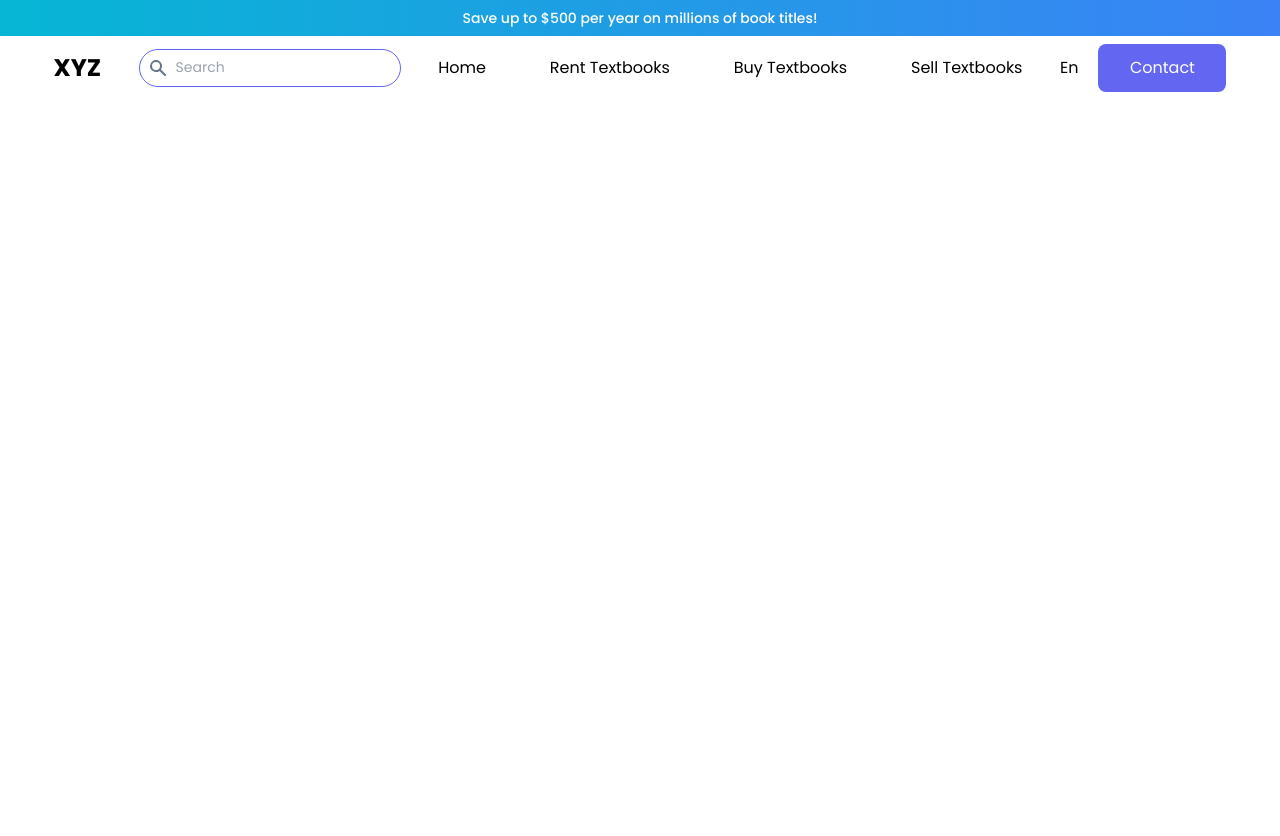
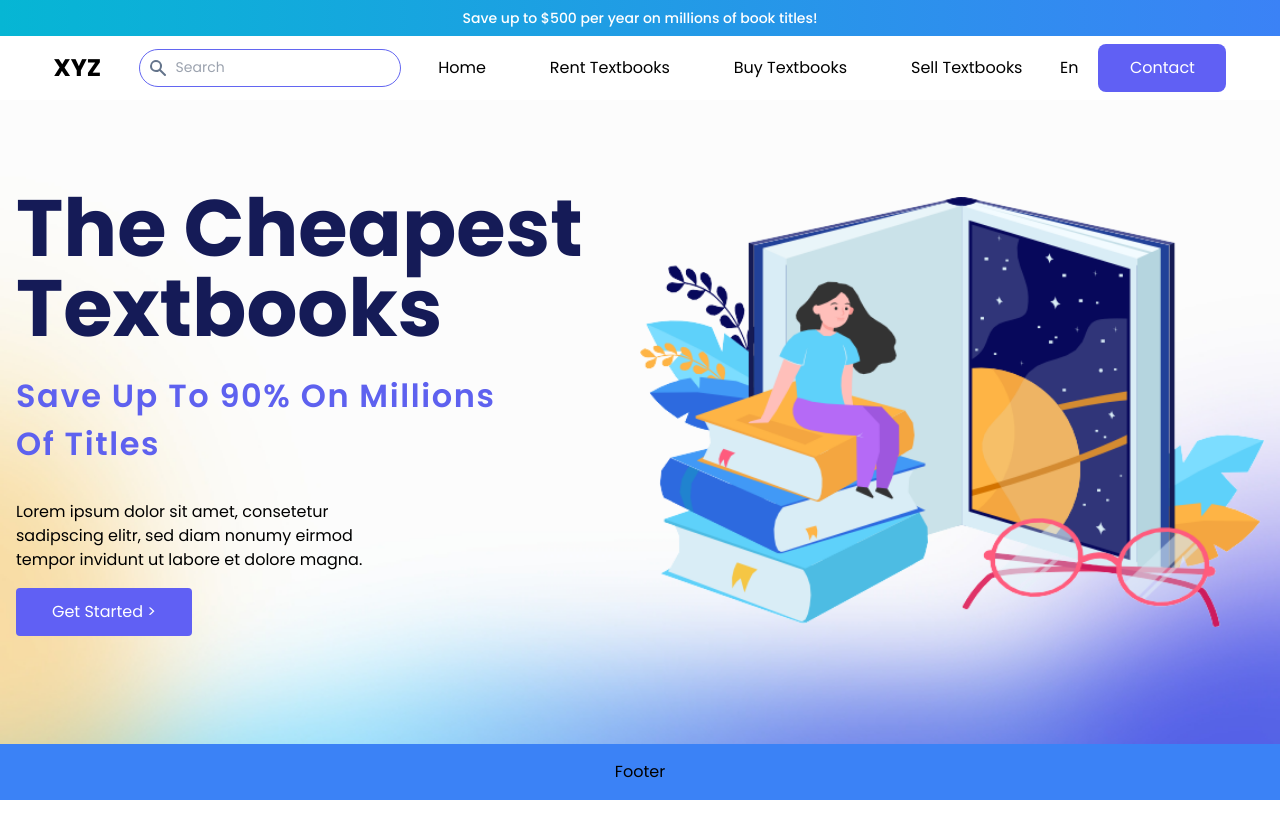
Before and after one commit to justinFED/xyz-books, a React (Vite) app in the folder client/: page / in a window 1280 px wide. After the commit the page ends 800 px from the top, so only its background shows below. Built offline with nearby package versions, Linux system fonts and the light colour scheme.

Commit message:
Hero section

```diff
--- a/client/src/App.jsx
+++ b/client/src/App.jsx
@@ -1,12 +1,20 @@
-import React from "react"
-import HeaderBar from "./components/Header/HeaderBar"
-
-
+import React from "react";
+import HeaderBar from "./components/Header/HeaderBar";
+import HeroSection from "./components/HeroSection/HeroSection";
+import backgroundImage from "./assets/bg.jpg";
 
 function App() {
   return (
-    <HeaderBar />
-  )
+    <div className="flex flex-col min-h-screen" >
+      <HeaderBar />
+      <main className="flex-1 bg-top" style={{ backgroundImage: `url(${backgroundImage})`, backgroundSize: 'cover' }}>
+        <HeroSection />
+      </main>
+      <footer className="bg-blue-500 text-center py-4">
+        Footer
+      </footer>
+    </div>
+  );
 }
 
-export default App
+export default App;
--- a/client/src/components/Header/HeaderBar.jsx
+++ b/client/src/components/Header/HeaderBar.jsx
@@ -6,7 +6,7 @@ function HeaderBar() {
     <div>
       <Header />
 
-      <div className="flex flex-col min-h-screen ">
+      <div className="flex flex-col">
         <nav className="px-4 py-2 flex justify-evenly items-center">
           <h1 className="text-2xl font-bold">XYZ</h1>
 
@@ -57,7 +57,7 @@ function HeaderBar() {
             <a href="#" className="hover:underline">
               En
             </a>
-            <button className="bg-indigo-500 p-3 text-white rounded-lg w-32">
+            <button className="bg-[#6060f4] p-3 text-white rounded-lg w-32">
               Contact
             </button>
           </div>
--- /dev/null
+++ b/client/src/components/HeroSection/HeroSection.jsx
@@ -0,0 +1,26 @@
+import React from 'react';
+import herosectionImage from "../../assets/herosection.png";
+
+
+function HeroSection() {
+  return (
+    <section className=" py-8">
+      <div className="container h-[70vh] mx-auto flex flex-col md:flex-row items-center  px-4 ">
+
+        <div className="text-center md:text-left  w-1/2">
+        <h2 className="text-[5rem] font-bold mb-2 text-[#151b57] leading-none  " style={{ width: 'fit-content' }}>The Cheapest <br /> Textbooks</h2>
+          <p className="py-[1rem] text-[2rem] text-[#5e61ef] tracking-wider font-semibold">Save Up To 90% On Millions <br />Of Titles</p>
+          <p className="mt-4 w-3/5">Lorem ipsum dolor sit amet, consetetur sadipscing elitr, sed diam nonumy eirmod tempor invidunt ut labore et dolore magna.</p>
+          <button className="bg-[#6060f4] hover:bg-blue-700 text-white px-9 py-3 rounded mt-4 focus:outline-none">Get Started ></button>
+        </div>
+
+        <div className='flex items-center justify-center md:w-1/2'>
+          <img src={herosectionImage} alt="Textbooks" className="object-cover mt-4 md:mt-0 w-full h-full" style={{ maxWidth: '650px', maxHeight: '650px' }} />
+        </div>
+
+      </div>
+    </section>
+  );
+}
+
+export default HeroSection;
```
Also changed, not shown: client/src/assets/bg.jpg (added), client/src/assets/herosection.png (added).
